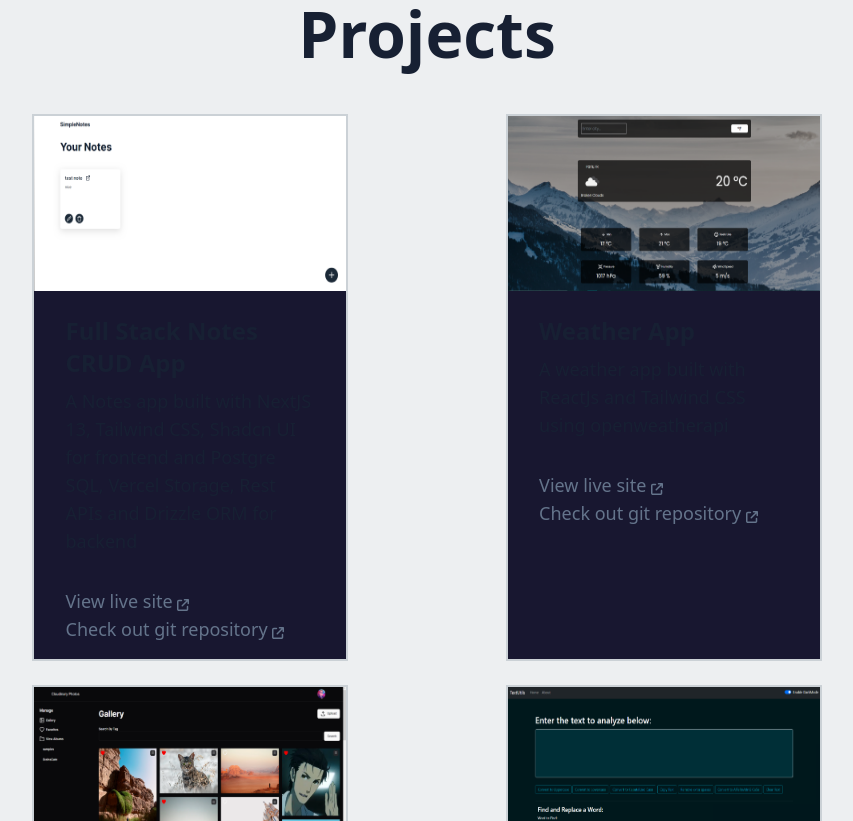
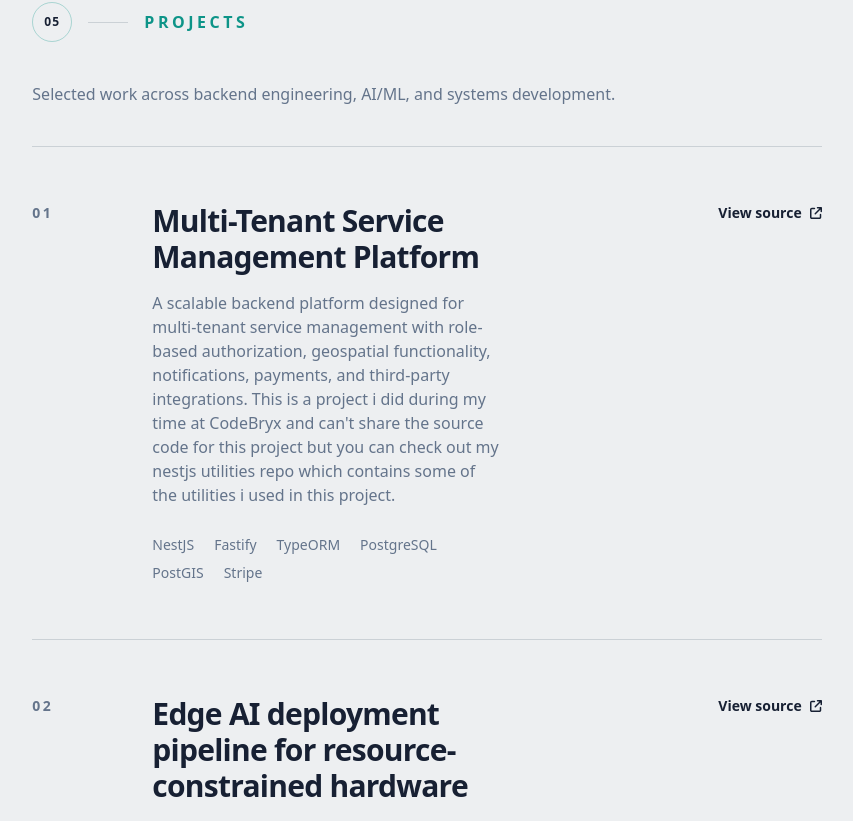
Before and after one commit to SheikhXAdil/Personal-Portfolio-Website, a Next.js app: page / in a window 1280 px wide. Shown: the part 2779-3600 px from the top of the page, without its empty margins (213-1066 px from the left). Built offline with nearby package versions, Linux system fonts and the light colour scheme.

Commit message:
updated projects section

```diff
--- a/src/app/Components/Contact.tsx
+++ b/src/app/Components/Contact.tsx
@@ -78,7 +78,7 @@ export default function Contact() {
     }
 
     return (
-        <section id="Contact" className="mt-24 lg:mt-32 px-6 lg:px-8">
+        <section id="Contact" className="my-8 px-6 lg:px-8">
             <div className="w-full max-w-7xl mx-auto">
 
                 <SectionLabel number="08" title="CONTACT" />
--- a/src/app/Components/Project.tsx
+++ b/src/app/Components/Project.tsx
@@ -1,26 +1,167 @@
 import React from 'react'
 import Image from 'next/image'
-import { project } from '../../../utils/constants'
 import Link from 'next/link'
 import { FontAwesomeIcon } from '@fortawesome/react-fontawesome'
 import { faArrowUpRightFromSquare } from '@fortawesome/free-solid-svg-icons'
+import { project } from '../../../utils/constants'
 
-export default function Project({ project }: { project: project }) {
+type ProjectProps = {
+    project: project
+    index: number
+}
+
+export default function Project({
+    project,
+    index,
+}: ProjectProps) {
     return (
-        <div className='w-full lg:w-2/5 pb-4 border-2 border-borderPrimary bg-[#181730]'>
-            <div className='flex flex-col'>
-                <div className='aspect-video relative'>
-                    <Image src={project.img} alt={project.title} fill className='object-fit' />
-                </div>
-                <div className='mt-6 w-4/5 mx-auto'>
-                    <h4 className='text-2xl font-semibold mb-2'>{project.title}</h4>
-                    <p className='text-lg'>{project.desc}</p>
-                    <div className='flex flex-col mt-8'>
-                        <Link target='_blank' href={project.siteLink} className='text-fontSecondary text-lg  active:outline-none cursor-pointer hover:text-linkHoverColor'>{project.siteText} <FontAwesomeIcon icon={faArrowUpRightFromSquare} className='h-3 w-3 inline' /></Link>
-                        <Link target='_blank' href={project.gitRepoLink ? project.gitRepoLink : ""} className='text-fontSecondary active:outline-none text-lg cursor-pointer hover:text-linkHoverColor'>{project.gitRepoText ? project.gitRepoText : ""} <FontAwesomeIcon icon={faArrowUpRightFromSquare} className={`h-3 w-3 inline ${project.gitRepoText ? "" : "hidden"}`} /></Link>
+        <article
+            className="
+                group
+                grid
+                lg:grid-cols-[80px_1fr_280px]
+                gap-6
+                lg:gap-10
+                py-10
+                lg:py-14
+                border-b
+                border-borderPrimary
+            "
+        >
+            {/* Number */}
+            <div
+                className="
+                    text-sm
+                    font-semibold
+                    tracking-[0.18em]
+                    text-fontSecondary
+                    transition-colors
+                    duration-200
+                    group-hover:text-accentPrimary
+                "
+            >
+                {String(index + 1).padStart(2, '0')}
+            </div>
+
+            {/* Main content */}
+            <div className="min-w-0">
+                <h3
+                    className="
+                        text-2xl
+                        sm:text-3xl
+                        font-bold
+                        tracking-tight
+                        text-fontPrimary
+                        transition-colors
+                        duration-200
+                        group-hover:text-accentPrimary
+                    "
+                >
+                    {project.title}
+                </h3>
+
+                <p
+                    className="
+                        mt-4
+                        max-w-3xl
+                        text-sm
+                        sm:text-base
+                        leading-relaxed
+                        text-fontSecondary
+                    "
+                >
+                    {project.desc}
+                </p>
+
+                {project.techStack && project.techStack.length > 0 && (
+                    <div className="mt-7 flex flex-wrap gap-x-5 gap-y-2">
+                        {project.techStack.map((tech: string) => (
+                            <span
+                                key={tech}
+                                className="
+                                    text-xs
+                                    sm:text-sm
+                                    font-medium
+                                    text-fontSecondary
+                                "
+                            >
+                                {tech}
+                            </span>
+                        ))}
                     </div>
-                </div>
+                )}
             </div>
-        </div>
+
+            {/* Image + GitHub */}
+            <div
+                className="
+                    flex
+                    flex-col
+                    lg:items-end
+                    justify-between
+                    gap-6
+                "
+            >
+                {project.img && (
+                    <div
+                        className="
+                            relative
+                            w-full
+                            lg:w-[240px]
+                            aspect-video
+                            overflow-hidden
+                            border
+                            border-borderPrimary
+                            bg-bgSecondary
+                        "
+                    >
+                        <Image
+                            src={project.img}
+                            alt={project.title}
+                            fill
+                            className="
+                                object-cover
+                                transition-transform
+                                duration-500
+                                group-hover:scale-[1.03]
+                            "
+                        />
+                    </div>
+                )}
+
+                {project.gitRepoLink && (
+                    <Link
+                        href={project.gitRepoLink}
+                        target="_blank"
+                        rel="noopener noreferrer"
+                        className="
+                            inline-flex
+                            items-center
+                            gap-2
+                            text-sm
+                            font-semibold
+                            text-fontPrimary
+                            transition-colors
+                            duration-200
+                            hover:text-accentPrimary
+                        "
+                    >
+                        {project.gitRepoText || 'View source'}
+
+                        <FontAwesomeIcon
+                            icon={faArrowUpRightFromSquare}
+                            className="
+                                h-3
+                                w-3
+                                transition-transform
+                                duration-200
+                                group-hover:translate-x-0.5
+                                group-hover:-translate-y-0.5
+                            "
+                        />
+                    </Link>
+                )}
+            </div>
+        </article>
     )
 }
--- a/src/app/Components/Projects.tsx
+++ b/src/app/Components/Projects.tsx
@@ -1,23 +1,39 @@
 import React from 'react'
-import { TitleText } from './CustomTexts'
 import { projects } from '../../../utils/constants'
 import Project from './Project'
-
+import SectionLabel from './SectionLabel'
 
 export default function Projects() {
     return (
-        <section id='Projects'>
-            <div className='mt-24 lg:mt-0 px-8'>
-                <TitleText title='Projects' textStyle='text-center' />
-                <div className=' w-full mx-auto my-4'>
-                    <div className="flex flex-wrap w-full mx-auto my-8 gap-6 justify-between">
-                        {projects.map((project, index) => {
-                            return (
-                                <Project project={project} key={index} />
-                            )
-                        })}
-                    </div>
+        <section
+            id="Projects"
+            className="my-8 px-6 lg:px-8"
+        >
+            <div className="w-full max-w-7xl mx-auto">
+
+                <SectionLabel number="05" title="PROJECTS" />
+
+                <p className="
+                    mb-10
+                    max-w-2xl
+                    text-sm
+                    sm:text-base
+                    leading-relaxed
+                    text-fontSecondary
+                ">
+                    Selected work across backend engineering, AI/ML, and systems development.
+                </p>
+
+                <div className="border-t border-borderPrimary">
+                    {projects.map((project, index) => (
+                        <Project
+                            project={project}
+                            index={index}
+                            key={index}
+                        />
+                    ))}
                 </div>
+
             </div>
         </section>
     )
--- a/utils/constants.ts
+++ b/utils/constants.ts
@@ -36,78 +36,56 @@ export const skillGroups = [
 ]
 
 export type project = {
-    title: string,
-    gitRepoText?: string,
-    gitRepoLink?: string,
-    siteText: string,
-    siteLink: string,
-    img: string,
+    title: string
+    gitRepoText?: string
+    gitRepoLink?: string
+    img?: string | null
     desc: string
+    techStack: string[]
 }
 
 export const projects: project[] = [
-    // Github repo is private
-    // {
-    //     title: "Full Stack E-commerce Website",
-    //     gitRepoText: "Check out git repository",
-    //     gitRepoLink: "https://github.com/SheikhXAdil/Online-Marketplace-Nextjs13",
-    //     siteText: "View live site",
-    //     siteLink: "https://mydinemart.vercel.app",
-    //     img: "/dinemart.png",
-    //     desc: "A Notes app built with NextJS 13, Tailwind CSS, Shadcn UI for frontend and Postgre SQL, Vercel Storage, Rest APIs and Drizzle ORM for backend"
-    // },
     {
-        title: "Full Stack Notes CRUD App",
-        gitRepoText: "Check out git repository",
-        gitRepoLink: "https://github.com/SheikhXAdil/notes-app-postgres",
-        siteText: "View live site",
-        siteLink: "https://notes-app-eta-beryl.vercel.app",
-        img: "/notes-app.png",
-        desc: "A Notes app built with NextJS 13, Tailwind CSS, Shadcn UI for frontend and Postgre SQL, Vercel Storage, Rest APIs and Drizzle ORM for backend"
+        title: 'Multi-Tenant Service Management Platform',
+        gitRepoText: 'View source',
+        gitRepoLink: 'https://github.com/SheikhXAdil/CB-NestJs-Utilities',
+        img: null,
+        desc: 'A scalable backend platform designed for multi-tenant service management with role-based authorization, geospatial functionality, notifications, payments, and third-party integrations. This is a project i did during my time at CodeBryx and can\'t share the source code for this project but you can check out my nestjs utilities repo which contains some of the utilities i used in this project.',
+        techStack: [
+            'NestJS',
+            'Fastify',
+            'TypeORM',
+            'PostgreSQL',
+            'PostGIS',
+            'Stripe',
+        ],
     },
     {
-        title: "Weather App",
-        gitRepoText: "Check out git repository",
-        gitRepoLink: "https://github.com/SheikhXAdil/WeatherApp-react-tailwind",
-        siteText: "View live site",
-        siteLink: "https://weather-app-react-tailwind-six.vercel.app",
-        img: "/Weather-app.png",
-        desc: "A weather app built with ReactJs and Tailwind CSS using openweatherapi"
+        title: 'Edge AI deployment pipeline for resource-constrained hardware',
+        gitRepoText: 'View source',
+        gitRepoLink: 'https://github.com/SheikhXAdil/PSAU-Internship-Archive',
+        img: null,
+        desc: 'A research-oriented Edge AI pipeline exploring real-time custom object detection and deployment on resource-constrained embedded systems. This project explores the work I did during my internship at Prince Sultan University and the source code and resources are available in the above repo.',
+        techStack: [
+            'Python',
+            'Computer Vision',
+            'Deep Learning',
+            'Edge AI',
+            'Machine Learning',
+        ],
     },
     {
-        title: "Photo Album App",
-        gitRepoText: "Check out git repository",
-        gitRepoLink: "https://github.com/SheikhXAdil/Cloudinary-PhotoAlbum-App",
-        siteText: "View live site",
-        siteLink: "https://cloudinary-photo-album-app.vercel.app",
-        img: "/photo-album-app.png",
-        desc: "A Photo Album app built with NextJS 13, Tailwind CSS, Shadcn UI and Cloudinary"
-    },
-    {
-        title: "TextUtils",
-        gitRepoText: "Check out git repository",
-        gitRepoLink: "https://github.com/SheikhXAdil/TextUtils-react",
-        siteText: "View live site",
-        siteLink: "https://text-utils-react-omega.vercel.app",
-        img: "/TextUtils.png",
-        desc: "A text manupilating app built with ReactJs and Bootstrap"
-    },
-    {
-        title: "Metaversus",
-        gitRepoText: "Check out git repository",
-        gitRepoLink: "https://github.com/SheikhXAdil/metaversus-tailwind",
-        siteText: "View live site",
-        siteLink: "https://metaversus-tailwind.vercel.app",
-        img: "/Metaversus.png",
-        desc: "A Modern Metaverse Website home page built with NextJs 13, Tailwind CSS and Framer Motion"
-    },
-    {
-        title: "Carts and Details",
-        gitRepoText: "Check out git repository",
-        gitRepoLink: "https://github.com/SheikhXAdil/Cart-and-Details-ChakraUI",
-        siteText: "View live site",
-        siteLink: "https://cart-and-details-chakra-ui.vercel.app",
-        img: "/Carts-and-Details.png",
-        desc: "A Modern Carts & Details page built with NextJs 13 and Chakra UI"
+        title: 'Slack AI Agent',
+        gitRepoText: 'View source',
+        gitRepoLink: 'https://github.com/SheikhXAdil/SlackAiAgent',
+        img: null,
+        desc: 'An AI-powered Slack bot for automated community-member research and analysis, rebuilt with FastAPI, Python, Google Gemini, LangChain, Slack Bolt, and PostgreSQL. This project started from a tutorial by Ania Kubów / freeCodeCamp, but I independently reimplemented the backend using FastAPI instead of the original Node.js/Express stack and deployed it using FastAPI Cloud.',
+        techStack: [
+            'Python',
+            'FastAPI',
+            'PostgreSQL',
+            'LangChain',
+            'Slack',
+        ],
     },
 ]
```
